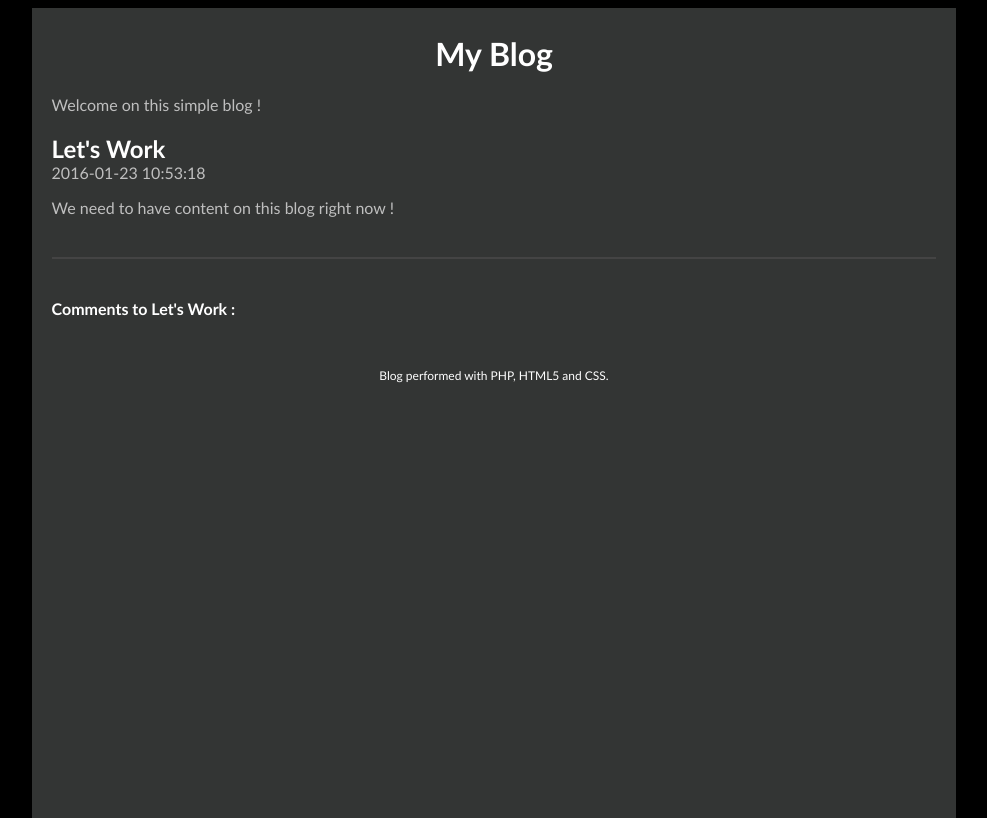
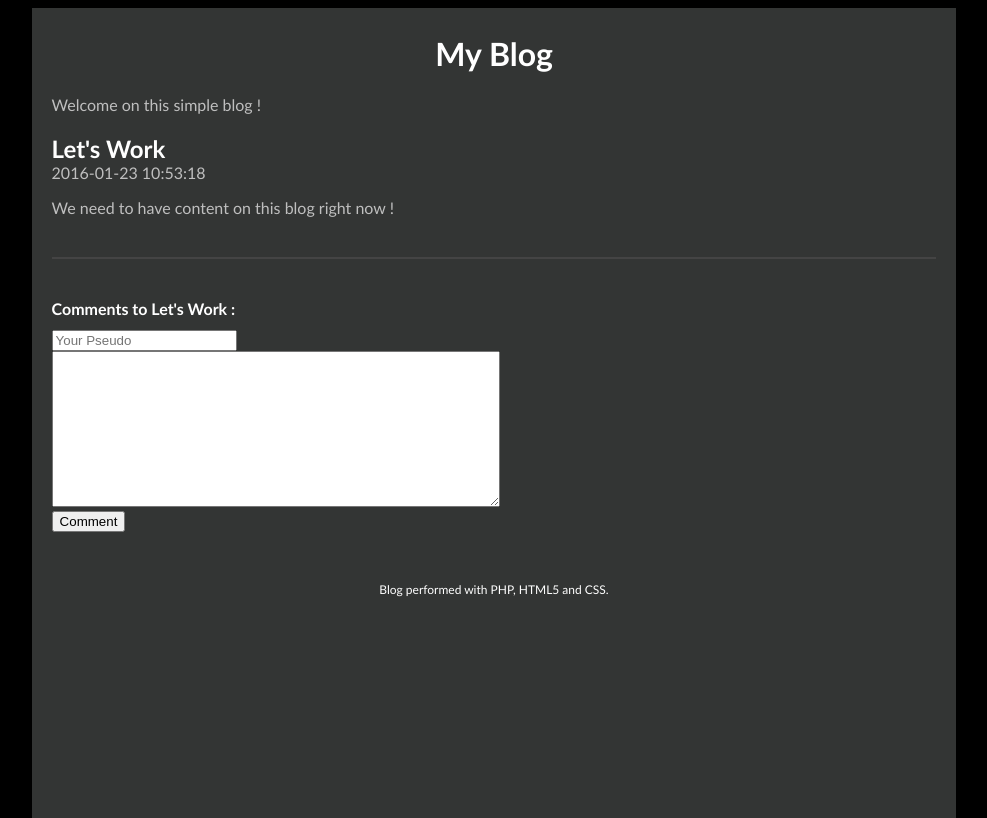
Before and after one commit to gcaggia/blog_MVC, a PHP site: page /index.php?action=post&id=2 in a window 1280 px wide. Shown: the whole page, without its empty margins (146-1133 px from the left). Run offline with PHP 8.4, Linux system fonts and the light colour scheme; data comes from the database, SQL or seed files in the repository.

Commit message:
modification of the post view in order to add comment part post inside the page

```diff
--- a/content/style.css
+++ b/content/style.css
@@ -58,3 +58,7 @@ hr {
     font-size: 12px;
     color: #FFF;
 }
+
+#txtcomment {
+    width: 50%;
+}
--- a/view/viewPost.php
+++ b/view/viewPost.php
@@ -23,3 +23,12 @@
         <?php echo $comment->content ; ?>
     </p>
 <?php endforeach; ?>
+
+<form method="post" action="index.php?action=comment">
+    <input type="text" id="author" name="author" placeholder="Your Pseudo" required><br>
+    <textarea name="content" id="txtcomment" cols="30" rows="10"
+        placeholder="Your Comment" required>
+    </textarea><br>
+    <input type="hidden" name="idpost" value="<?php echo $post->id;?>">
+    <input type="submit" value="Comment">
+</form>
```
